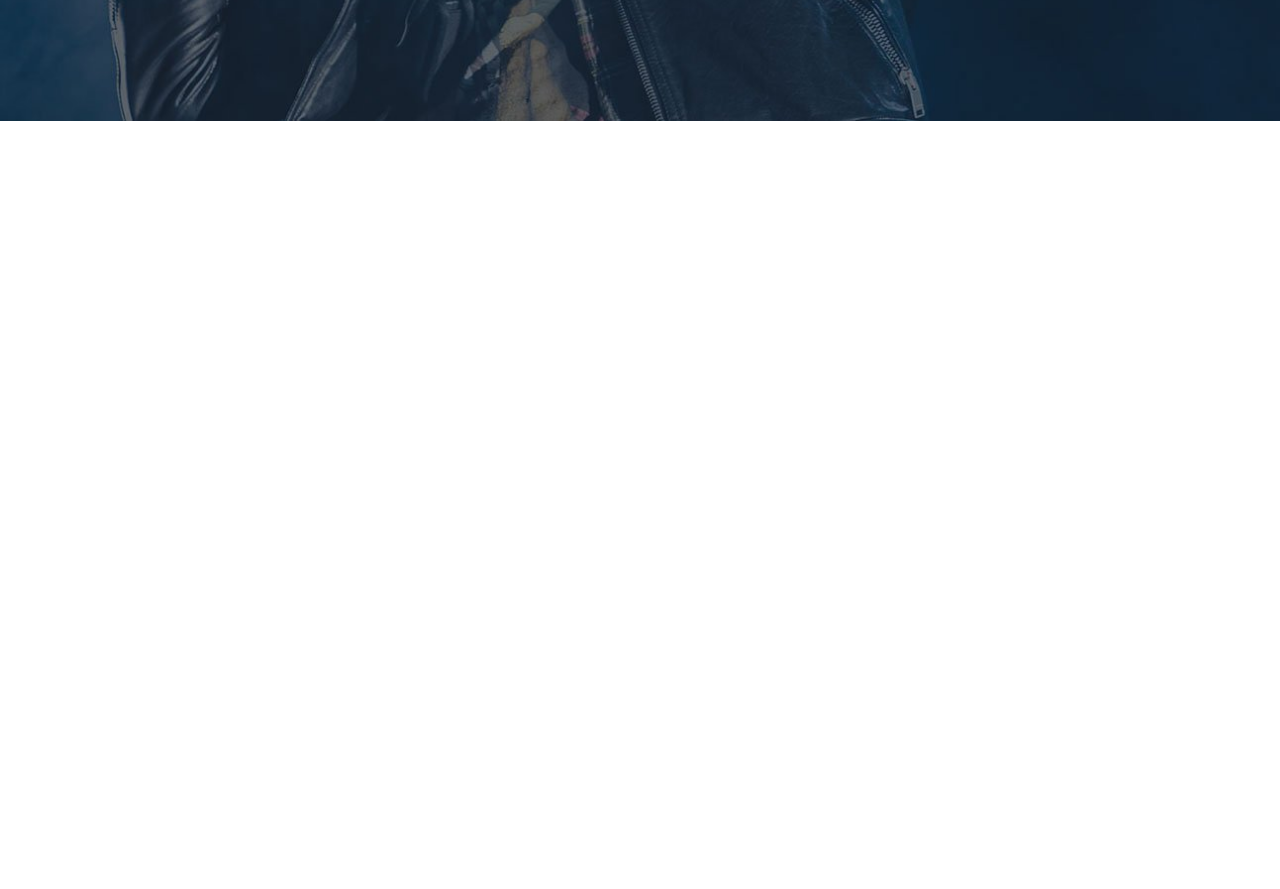
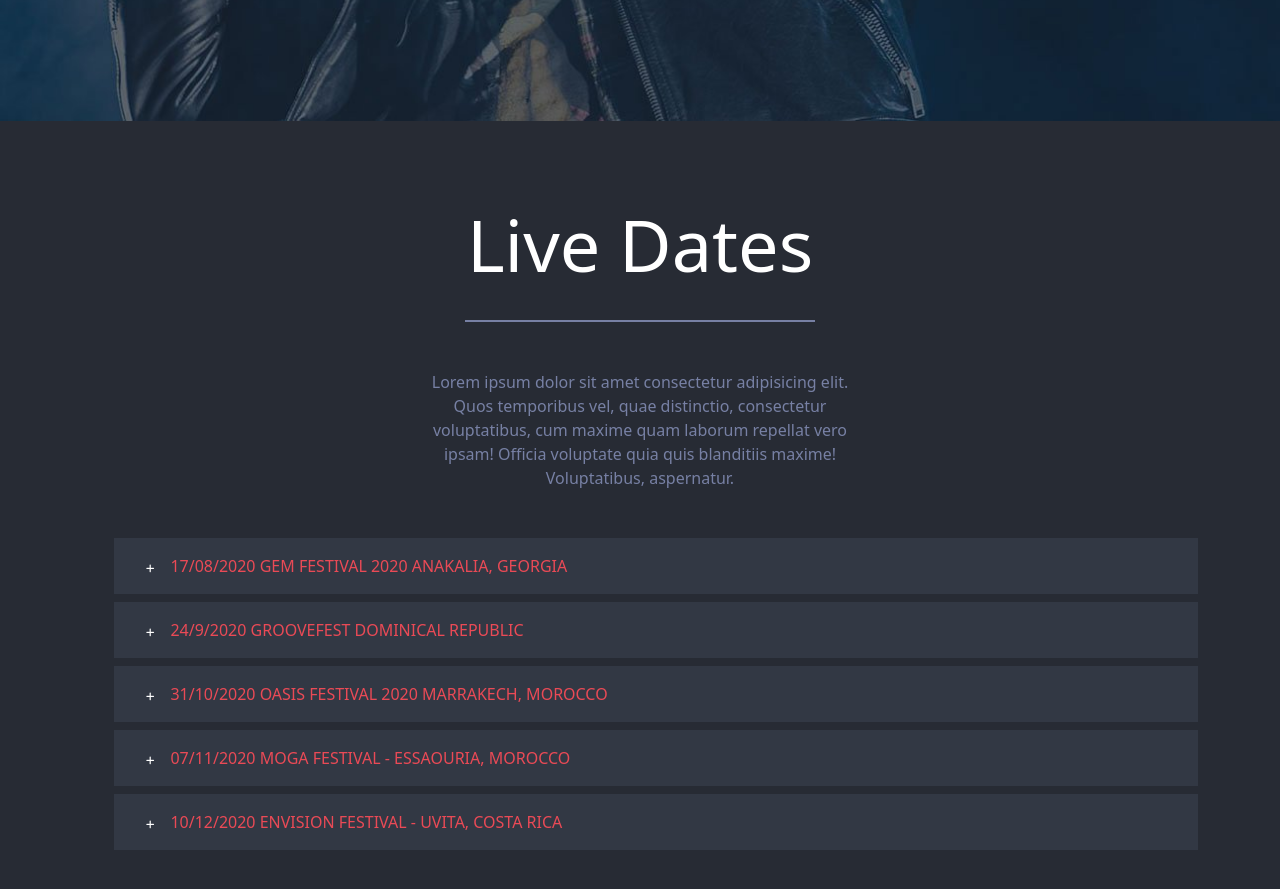
Before and after one commit to Binotz/proj-html-vuejs, a Vue app: page / in a window 1280 px wide. Shown: the part 4480-5369 px from the top of the page. Before the commit the page ends 4601 px from the top, so only its background shows below. Built offline with nearby package versions, Linux system fonts and the light colour scheme.

Commit message:
Live Dates done

```diff
--- a/src/components/LatestNews.vue
+++ b/src/components/LatestNewsComponent.vue
@@ -6,7 +6,7 @@
 
 <script>
 export default {
-    name: "LatestNews"
+    name: "LatestNewsComponent"
 }
 </script>
 
--- /dev/null
+++ b/src/components/LivesDateComponent.vue
@@ -0,0 +1,55 @@
+<template>
+  <div class="container">
+    <ul class="li-dates-list">
+        <li>
+            <i class="fa-solid fa-plus"></i>
+            <span>17/08/2020 gem festival 2020 anakalia, georgia</span>
+        </li>
+        <li>
+            <i class="fa-solid fa-plus"></i>
+            <span>24/9/2020 groovefest dominical republic</span>
+        </li>
+        <li>
+            <i class="fa-solid fa-plus"></i>
+            <span>31/10/2020 oasis festival 2020 marrakech, morocco</span>
+        </li>
+        <li>
+            <i class="fa-solid fa-plus"></i>
+            <span>07/11/2020 moga festival - essaouria, morocco</span>
+        </li>
+        <li>
+            <i class="fa-solid fa-plus"></i>
+            <span>10/12/2020 envision festival - uvita, costa rica</span>
+        </li>
+    </ul>
+  </div>
+</template>
+
+<script>
+export default {
+    name: "LivesDateComponent"
+}
+</script>
+
+<style lang="scss" scoped>
+@import '@/assets/variables.scss';
+.li-dates-list{
+    list-style-type: none;
+    margin-bottom: 4rem;
+    li{
+        width: 100%;
+        padding: 1rem;
+        background-color: $gray;
+        margin-bottom: .5rem;
+        i{
+            color: white;
+            padding: 0 1rem;
+            font-size: .6rem;
+        }
+        span{
+            color: $secondary_color;
+            text-transform: uppercase;
+        }
+    }
+}
+</style>
--- a/src/components/MainComponent.vue
+++ b/src/components/MainComponent.vue
@@ -10,11 +10,16 @@
     </section>
 
     <section class="latest-news">
-        <LatestNewsVue />
+        <LatestNewsComponentVue />
     </section>
 
     <section class="testimonial">
         <TestimonialComponentVue />
+    </section>
+
+    <section class="live-dates">
+        <SectionTitle msg="Live Dates" />
+        <LivesDateComponent />
     </section>
   </main>
 </template>
@@ -22,16 +27,21 @@
 <script>
 import SectionTitleVue from './SectionTitle.vue';
 import LatestBandSectionComponentVue from './LatestBandSectionComponent.vue';
-import LatestNewsVue from './LatestNews.vue';
+import LatestNewsComponentVue from './LatestNewsComponent.vue';
 import TestimonialComponentVue from './TestimonialComponent.vue';
+import SectionTitle from './SectionTitle.vue';
+import LivesDateComponent from './LivesDateComponent.vue';
+
 
 export default {
     name: "MainComponent",
     components:{
-        SectionTitleVue,
-        LatestBandSectionComponentVue,
-        LatestNewsVue,
-        TestimonialComponentVue
+    SectionTitleVue,
+    LatestBandSectionComponentVue,
+    LatestNewsComponentVue,
+    TestimonialComponentVue,
+    SectionTitle,
+    LivesDateComponent
 },
 }
 </script>
@@ -66,4 +76,7 @@ export default {
         height: 1000px;
         padding: 0;
     }
+    .live-dates{
+        background-color: $primary_color;
+    }
 </style>
```
